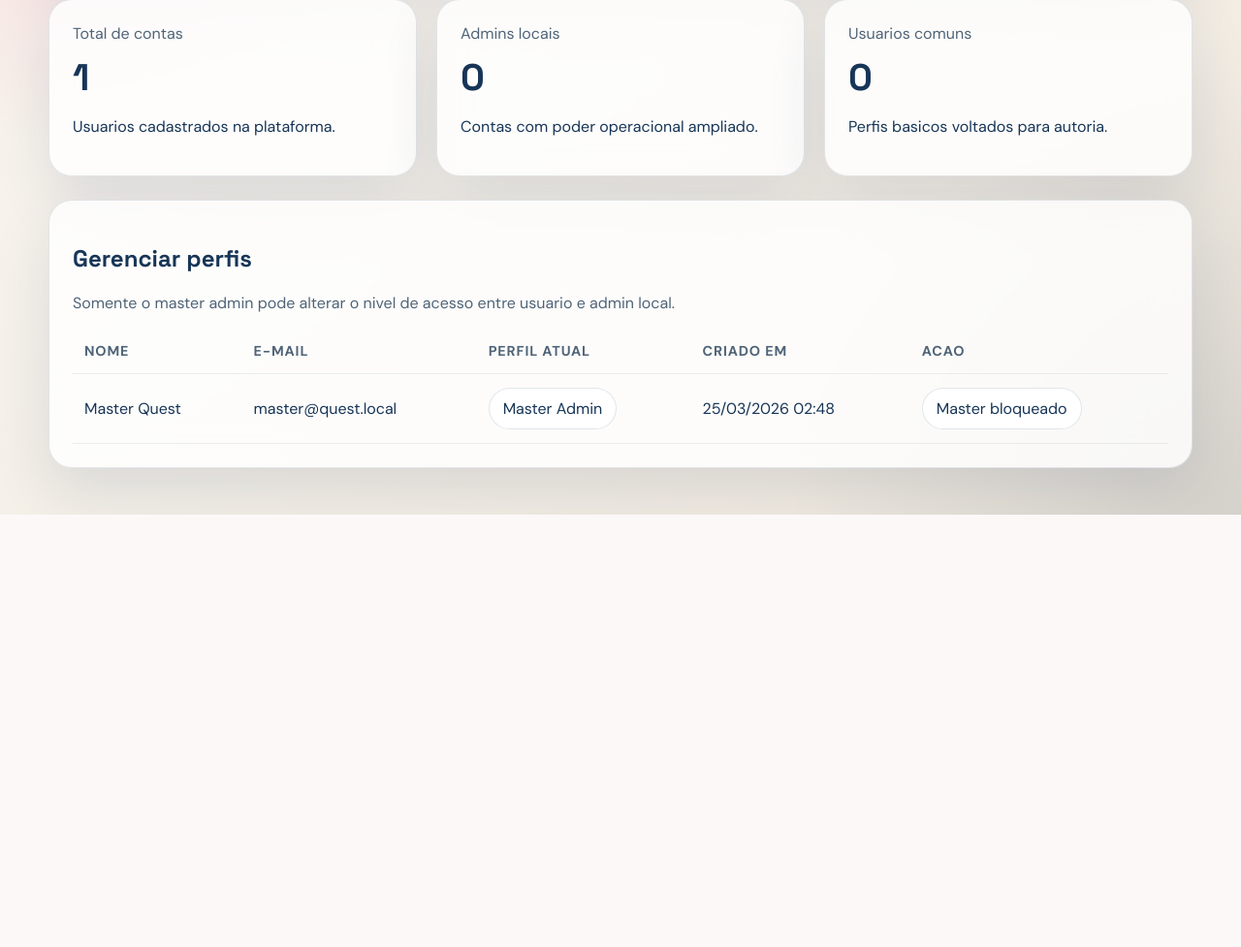
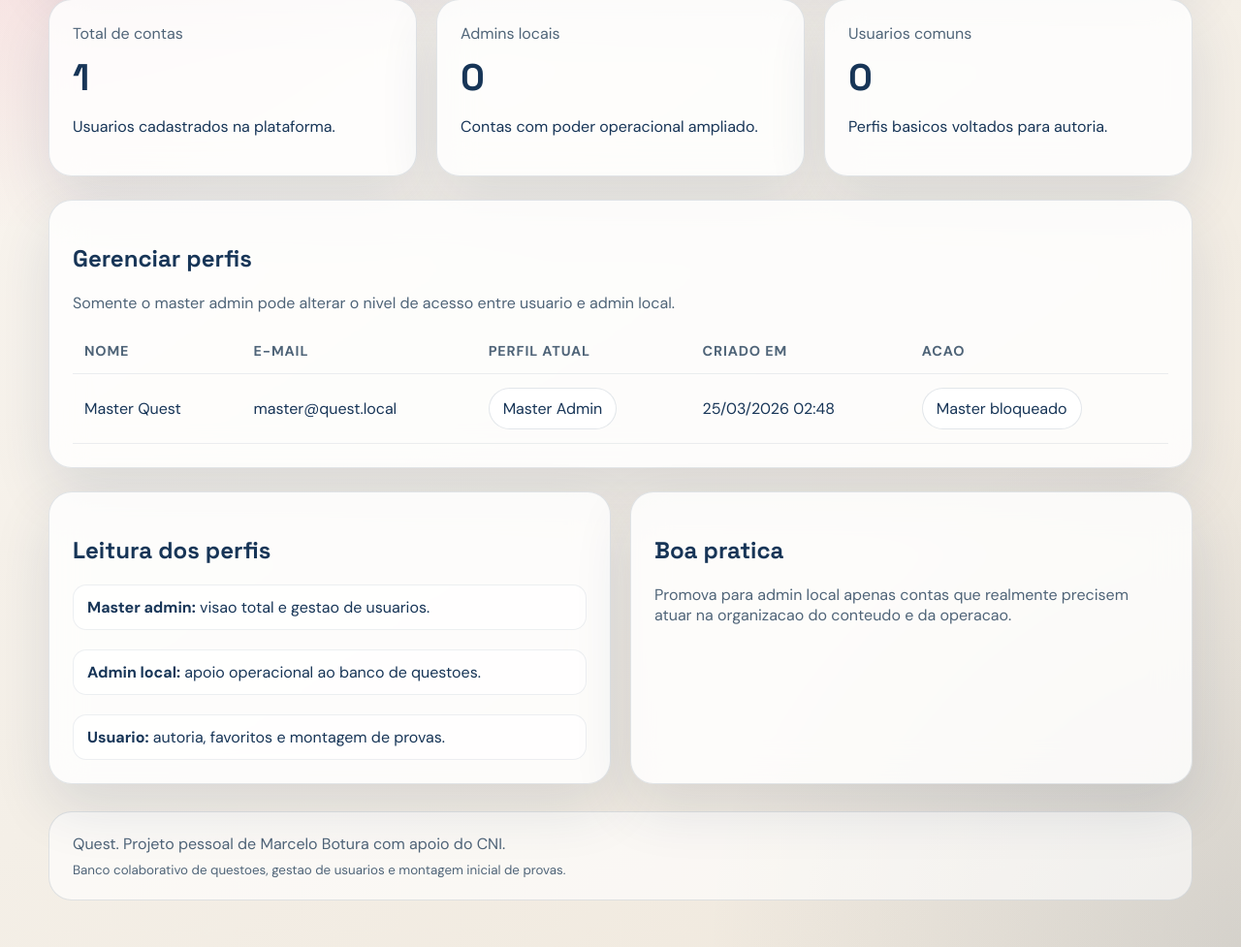
Before and after one commit to marceloboturaa/quest, a PHP site: page /users.php in a window 1280 px wide. Shown: the part 350-1327 px from the top of the page at 97% size. Before the commit the page ends 881 px from the top, so only its background shows below. Run offline with PHP 8.4, Linux system fonts and the light colour scheme; a user stored in the database is signed in; data comes from the database, SQL or seed files in the repository.

Commit message:
refactor: melhora estrutura e conteudo das paginas principais

```diff
--- a/assets/css/app.css
+++ b/assets/css/app.css
@@ -257,7 +257,8 @@ h1 {
 .form-grid,
 .option-list,
 .mini-list,
-.question-list {
+.question-list,
+.info-grid {
     display: grid;
     gap: 20px;
 }
@@ -272,6 +273,10 @@ h1 {
 
 .card-grid {
     grid-template-columns: repeat(auto-fit, minmax(220px, 1fr));
+}
+
+.info-grid {
+    grid-template-columns: repeat(auto-fit, minmax(260px, 1fr));
 }
 
 .split-card {
@@ -455,6 +460,52 @@ th {
     text-align: center;
 }
 
+.site-footer {
+    margin-top: 28px;
+    padding: 22px 24px;
+    border: 1px solid var(--border);
+    border-radius: var(--radius);
+    background: rgba(255, 255, 255, 0.62);
+    color: var(--ink-soft);
+}
+
+.site-footer p,
+.site-footer small {
+    margin: 0;
+}
+
+.site-footer small {
+    display: block;
+    margin-top: 8px;
+}
+
+.kicker-grid {
+    display: grid;
+    gap: 12px;
+}
+
+.kicker-card {
+    padding: 18px;
+    border-radius: 18px;
+    background: rgba(255, 255, 255, 0.72);
+    border: 1px solid rgba(23, 53, 87, 0.08);
+}
+
+.kicker-card strong {
+    display: block;
+    margin-bottom: 6px;
+    font-family: 'Space Grotesk', Arial, sans-serif;
+}
+
+.auth-note {
+    margin-top: 18px;
+    padding: 16px 18px;
+    border-radius: 16px;
+    background: rgba(23, 53, 87, 0.05);
+    border: 1px solid rgba(23, 53, 87, 0.08);
+    color: var(--ink-soft);
+}
+
 .hidden {
     display: none !important;
 }
@@ -463,7 +514,8 @@ th {
     .hero-grid,
     .split-card,
     .stats-grid,
-    .form-grid.two-columns {
+    .form-grid.two-columns,
+    .info-grid {
         grid-template-columns: 1fr;
     }
 
--- a/includes/layout.php
+++ b/includes/layout.php
@@ -71,6 +71,10 @@ function render_footer(): void
 {
     ?>
         </main>
+        <footer class="site-footer">
+            <p>Quest. Projeto pessoal de Marcelo Botura com apoio do CNI.</p>
+            <small>Banco colaborativo de questoes, gestao de usuarios e montagem inicial de provas.</small>
+        </footer>
     </div>
     <script src="assets/js/app.js"></script>
 </body>
--- a/users.php
+++ b/users.php
@@ -128,4 +128,20 @@ render_header(
         </table>
     </div>
 </section>
+
+<section class="info-grid">
+    <article class="panel">
+        <h2>Leitura dos perfis</h2>
+        <ul class="mini-list">
+            <li><strong>Master admin:</strong> visao total e gestao de usuarios.</li>
+            <li><strong>Admin local:</strong> apoio operacional ao banco de questoes.</li>
+            <li><strong>Usuario:</strong> autoria, favoritos e montagem de provas.</li>
+        </ul>
+    </article>
+
+    <article class="panel">
+        <h2>Boa pratica</h2>
+        <p>Promova para admin local apenas contas que realmente precisem atuar na organizacao do conteudo e da operacao.</p>
+    </article>
+</section>
 <?php render_footer(); ?>
```
Also changed, not shown: dashboard.php (+24 -1 lines), exams.php (+23 -0 lines), index.php (+39 -9 lines), login.php (+6 -1 lines), register.php (+6 -1 lines).
